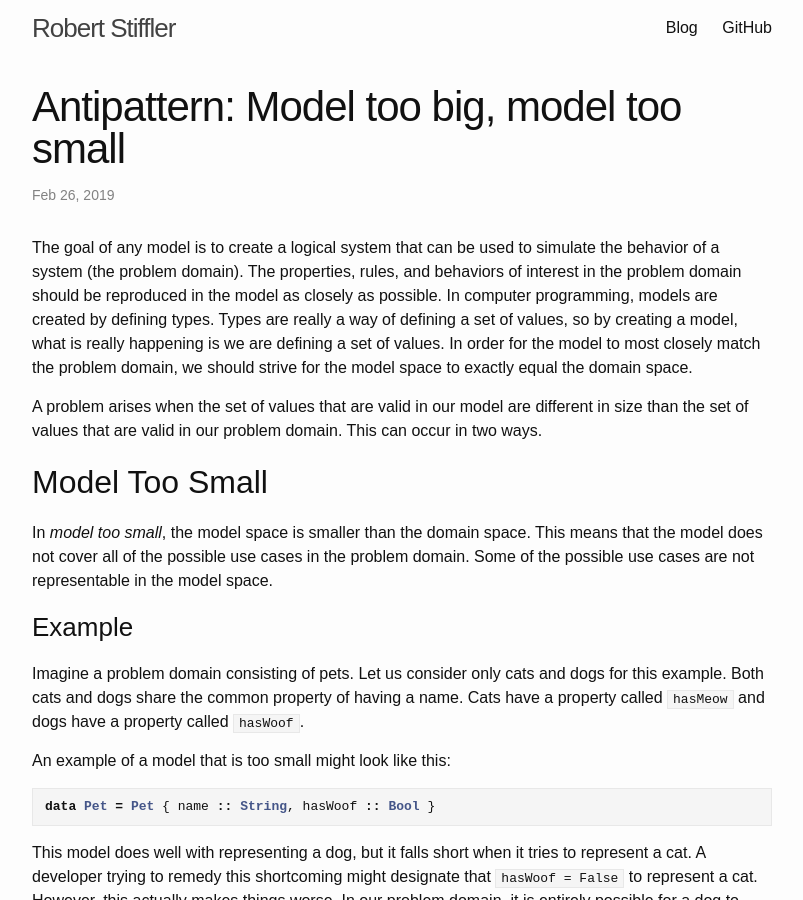
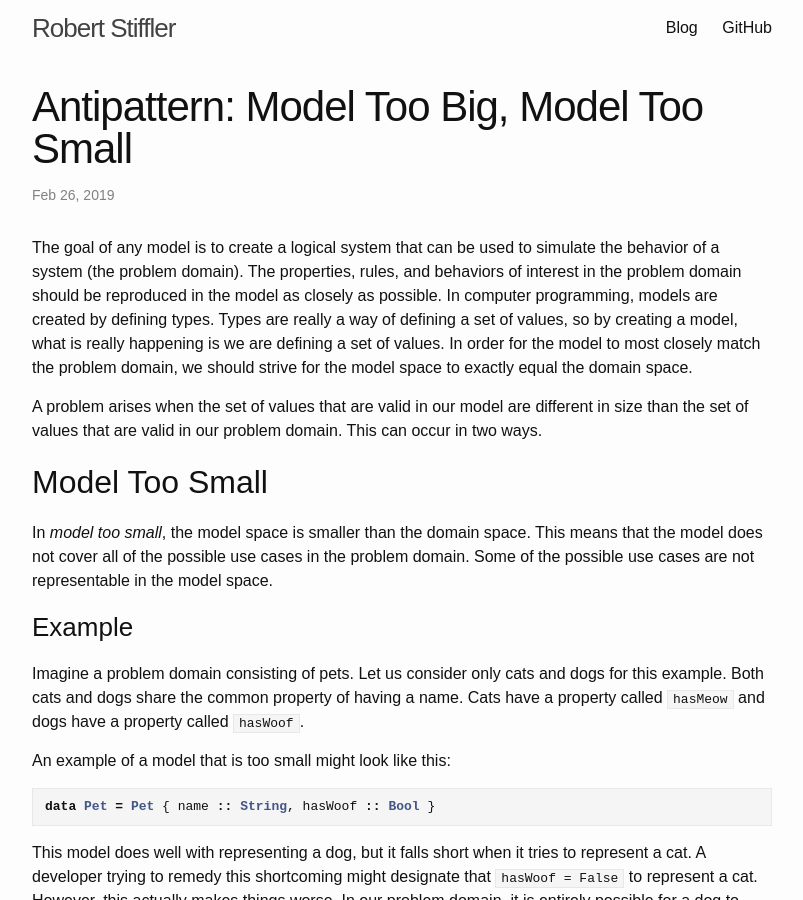
Before and after one commit to stifflerus/stifflerus, a Jekyll site: the page built from _posts/2019-02-26-antipattern-model-too-big.md, in a window 1280 px wide and 900 px high. Shown: the whole window, without its empty margins (238-1041 px from the left). Built offline with Jekyll 4.4.1, drawn with Linux system fonts in a browser that asks for light colours.

Commit message:
fixed casing

```diff
--- a/_posts/2019-02-26-antipattern-model-too-big.md
+++ b/_posts/2019-02-26-antipattern-model-too-big.md
@@ -1,6 +1,6 @@
 ---
 layout: post
-title: "Antipattern: Model too big, model too small"
+title: "Antipattern: Model Too Big, Model Too Small"
 ---
 
 The goal of any model is to create a logical system that can be used to simulate the behavior of a system (the problem domain). The properties, rules, and behaviors of interest in the problem domain should be reproduced in the model as closely as possible. In computer programming, models are created by defining types. Types are really a way of defining a set of values, so by creating a model, what is really happening is we are defining a set of values. In order for the model to most closely match the problem domain, we should strive for the model space to exactly equal the domain space.
```
